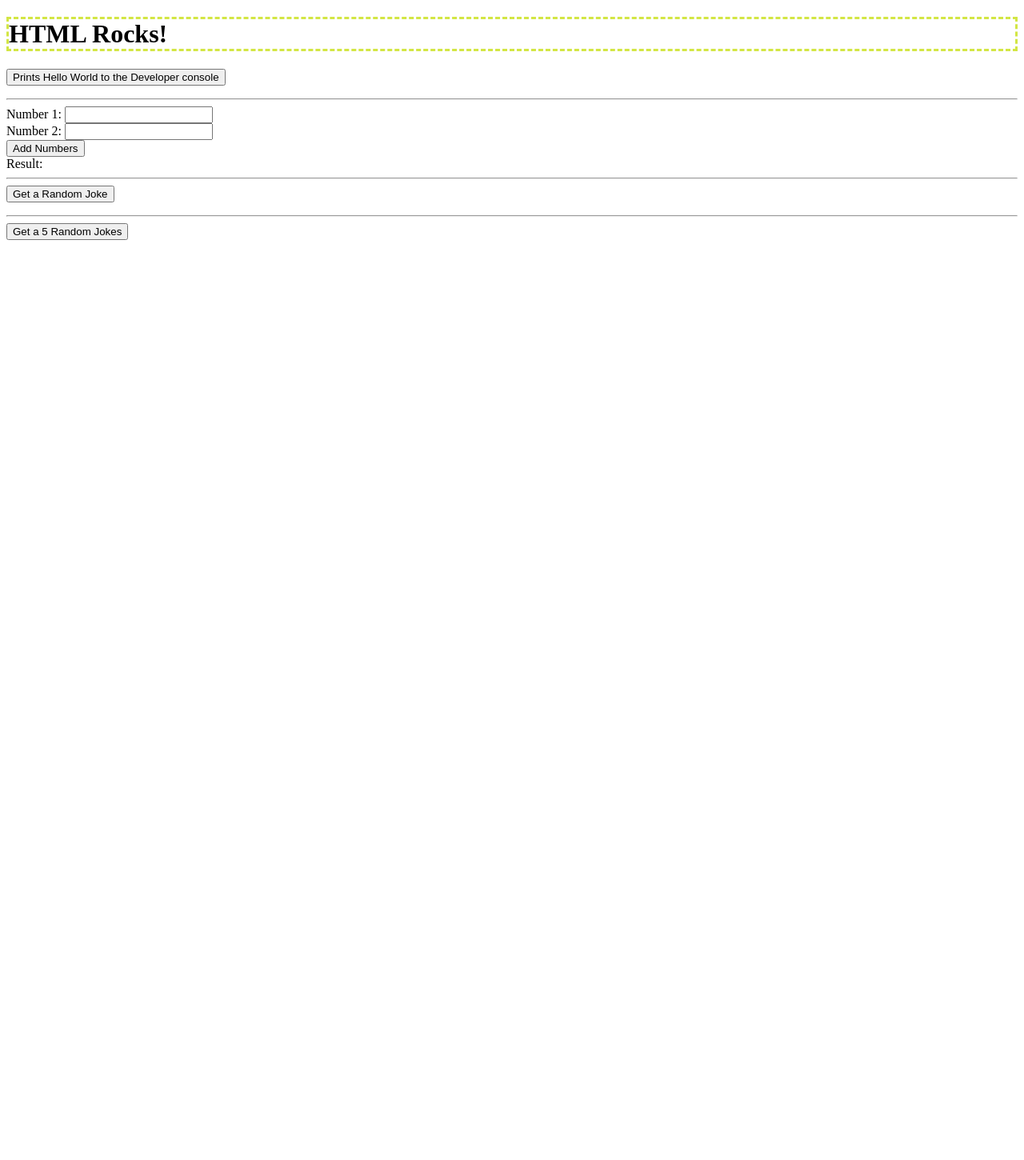
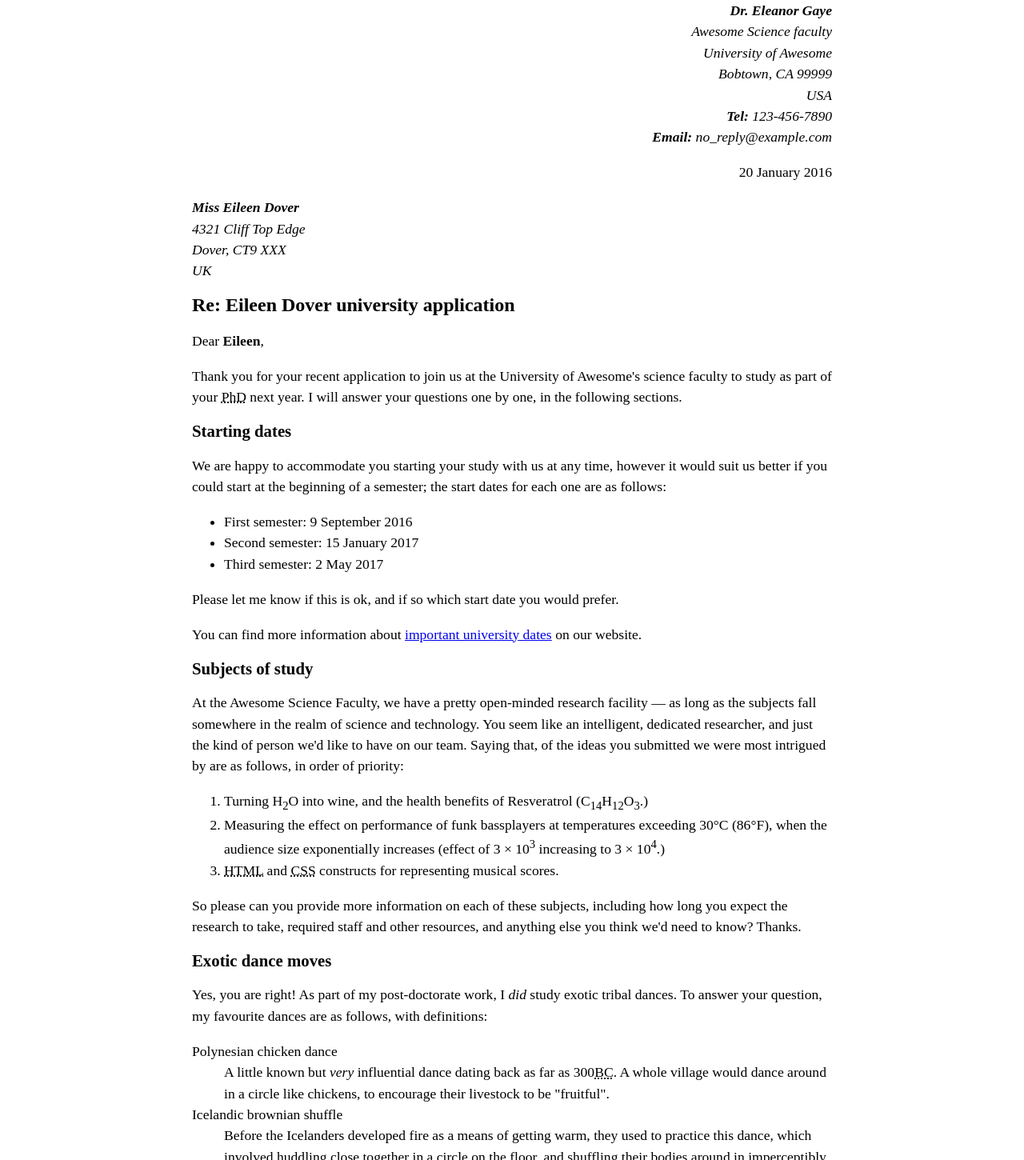
Before and after one commit to mevcaus/M3, a website: page index.html in a window 1280 px wide. Shown: the top 1450 px of the page at 80% size. Before the commit the page ends 800 px from the top, so only its background shows below. Drawn offline with Linux system fonts and the light colour scheme.

Commit message:
finished mod3

```diff
--- a/css/style.css
+++ b/css/style.css
@@ -1,29 +1,24 @@
-h1{
-  border-color: #d3e644;
-  border-style: dashed;
+body {
+  max-width: 800px;
+  margin: 0 auto;
 }
 
-table {
-  border-collapse: collapse;
-  width: 100%;
-  margin-bottom: 20px;
+.sender-column {
+  text-align: right;
 }
 
-th, td {
-  padding: 12px 15px;
-  text-align: left;
-  border-bottom: 1px solid #ddd;
+h1 {
+  font-size: 1.5em;
 }
 
-th {
-  background-color: #f2f2f2;
-  font-weight: bold;
+h2 {
+  font-size: 1.3em;
 }
 
-tbody tr:nth-child(even) {
-  background-color: #f9f9f9;
+p,ul,ol,dl,address {
+  font-size: 1.1em;
 }
 
-tbody tr:hover {
-  background-color: #e9e9e9;
+p, li, dd, dt, address {
+  line-height: 1.5;
 }
--- a/index.html
+++ b/index.html
@@ -9,100 +9,127 @@
   <link rel="stylesheet" href="css/style.css">
   <link rel="shortcut icon" href="img/favicon.ico">
 </head>
+<body>
+  <address class="sender-column">
+    <strong>Dr. Eleanor Gaye</strong><br />
+    Awesome Science faculty<br />
+    University of Awesome<br />
+    Bobtown, CA 99999<br />
+    USA<br />
+    <strong>Tel:</strong> 123-456-7890<br />
+    <strong>Email:</strong> no_reply@example.com
+  </address>
 
-<body>
-  <h1>HTML Rocks!</h1>
+  <p class="sender-column">
+    <time datetime="2016-01-20">20 January 2016</time>
+  </p>
+
+  <address>
+    <strong>Miss Eileen Dover</strong><br />
+    4321 Cliff Top Edge<br />
+    Dover, CT9 XXX<br />
+    UK
+  </address>
+
+  <h1>Re: Eileen Dover university application</h1>
+
   <p>
-    <button  onclick="helloWorld()">Prints Hello World to the Developer console</button>
+    Dear <strong>Eileen</strong>,
   </p>
-  <hr>
-  <form id="addForm">
-    <label for="num1">Number 1:</label>
-    <input type="number" id="num1" name="num1" required>
-    <br>
-    <label for="num2">Number 2:</label>
-    <input type="number" id="num2" name="num2" required>
-    <br>
-    <button type="submit">Add Numbers</button>
-  </form>
+  <p>Thank you for your recent application to join us at the University of Awesome's science faculty to study as part of your <abbr title="Doctorate">PhD</abbr> next year. I will answer your questions one by one, in the following sections.
 
-  <label id="result">Result:</label>
+  </p>
 
-  <hr>
+  <h2>Starting dates</h2>
+  <p>
+    We are happy to accommodate you starting your study with us at any time,
+    however it would suit us better if you could start at the beginning of a
+    semester; the start dates for each one are as follows:
+  </p>
+  <ul>
+    <li>
+      First semester: <time datetime="2016-09-09">9 September 2016</time>
+    </li>
+    <li>
+      Second semester: <time datetime="2017-01-15">15 January 2017</time>
+    </li>
+    <li>
+      Third semester: <time datetime="2017-05-02">2 May 2017</time>
+    </li>
+  </ul>
+  <p>
+    Please let me know if this is ok, and if so which start date you would
+    prefer.
+  </p>
+  <p>
+    You can find more information about <a href="https://my.boisestate.edu">important university dates</a> on our website.
+  </p>
 
-  <button id="jokeButton">Get a Random Joke</button>
-  <p id="joke"></p>
+  <h2>Subjects of study</h2>
+  <p>
+    At the Awesome Science Faculty, we have a pretty open-minded research
+    facility — as long as the subjects fall somewhere in the realm of science
+    and technology. You seem like an intelligent, dedicated researcher, and
+    just the kind of person we'd like to have on our team. Saying that, of the ideas you submitted we were most intrigued by are as follows, in order of priority:
 
-  <hr>
-  <button id="jokeButtonTable">Get a  5 Random Jokes</button>
-  <table id="jokeTable"></table>
+  </p>
+  <ol>
+    <li>Turning H<sub>2</sub>O into wine, and the health benefits of Resveratrol (C<sub>14</sub>H<sub>12</sub>O<sub>3</sub>.)</li>
+    <li>
+      Measuring the effect on performance of funk bassplayers at temperatures
+      exceeding 30&deg;C (86&deg;F), when the audience size
+      exponentially increases (effect of 3 × 10<sup>3</sup> increasing to 3 ×
+      10<sup>4</sup>.)
+    </li>
+    <li>
+      <abbr title="Hypertext Markup Language">HTML</abbr> and <abbr title="Cascading Style Sheets">CSS</abbr> constructs for representing musical scores.
+    </li>
+  </ol>
 
-  <script type="module" script="js/main.js">
-    import {helloWorld, add, fetchRandomJoke, fetch5RandomJokes} from './js/main.js';
+  <p>
+    So please can you provide more information on each of these subjects,
+    including how long you expect the research to take, required staff and
+    other resources, and anything else you think we'd need to know? Thanks.
+  </p>
 
-    // This shows how to assign a function to the window object
-    // so that it can be called from the browser console
-    window.helloWorld = helloWorld;
+  <h2>Exotic dance moves</h2>
+  <p>
+    Yes, you are right! As part of my post-doctorate work, I <i>did</i> study exotic
+    tribal dances. To answer your question, my favourite dances are as
+    follows, with definitions:
+  </p>
+  <dl>
+    <dt>Polynesian chicken dance</dt>
+    <dd>
+      A little known but <i>very</i> influential dance dating back as far as
+      300<abbr title="Before Christ">BC</abbr>. A whole village would dance around
+      in a circle like chickens, to encourage their livestock to be "fruitful".
+    </dd>
 
-    // This shows how to add an event listener to a button in the HTML
-    // and call a function when the button is clicked
-    const form = document.getElementById('addForm');
-    form.addEventListener('submit', function(e) {
-      e.preventDefault();
-      const num1 = parseFloat(document.getElementById('num1').value);
-      const num2 = parseFloat(document.getElementById('num2').value);
-      try{
-        const result = add(num1, num2);
-        document.getElementById('result').textContent = `Result: ${result}`;
-      }catch(e){
-        console.error(e);
-        document.getElementById('result').textContent = `Error: ${e.message}`;
-      }
+    <dt>Icelandic brownian shuffle</dt>
+    <dd>
+      Before the Icelanders developed fire as a means of getting warm, they used to practice this dance, which involved huddling close together in a circle on the floor, and shuffling their bodies around in imperceptibly tiny, very rapid movements. One of my fellow students used to say that he thought this dance inspired modern styles such as Twerking.
+    </dd>
 
-    });
+    <dt>Arctic robot dance</dt>
+    <dd>
+      An interesting example of historic misinformation, English explorers in the 1960s believed to have discovered a new dance style characterized by "robotic", stilted movements, being practiced by inhabitants of Northern Alaska and Canada. Later on however it was discovered that they were just moving like this because they were really cold.
+    </dd>
+  </dl>
 
-    // this shows how to add an event listener to a button in the HTML
-    // that calls a function that fetches a random joke from an API
-    // and displays it on the page
-    const jokebtn = document.getElementById('jokeButton');
-    const jokeresult = document.getElementById('joke');
-    jokebtn.addEventListener('click', async () => {
-      try {
-        jokeresult.textContent = 'Loading...';
-        const joke = await fetchRandomJoke();
-        document.getElementById('joke').textContent = joke;
-      } catch (e) {
-        console.error(e);
-        document.getElementById('joke').textContent = `Error: ${e.message}`;
-      }
-    });
+  <p>
+    For more of my research, see my <a href="https://www.google.com">exotic dance research page</a>
+  </p>
 
-    // this shows how to add an event listener to a button in the HTML
-    // that calls a function that fetches 5 random jokes from an API
-    // and displays them in a table on the page
-    const jokeTableBtn = document.getElementById('jokeButtonTable');
-    const jokeTable = document.getElementById('jokeTable');
-    jokeTableBtn.addEventListener('click', async () => {
-      try {
-        jokeTable.textContent = 'Loading...';
-        const joke = await fetch5RandomJokes();
-        jokeTable.innerHTML = `
-              <thead>
-              <tr>
-                <th>Joke</th>
-              </tr>
-              </thead>
-              <tbody>
-              ${joke.map(j => `<tr><td>${j}</td></tr>`).join('')}
-              </tbody>
-            `;
-      } catch (e) {
-        console.error(e);
-        document.getElementById('joke').textContent = `Error: ${e.message}`;
-      }
-    });
-  </script>
-
+  <p>
+    Yours sincerely,
+  </p>
+  <p>
+    <meta name="author" content="Dr Eleanor Gaye">Dr Eleanor Gaye</meta><br />
+  </p>
+  <p>
+    University of Awesome motto: <q>Be awesome to each other.</q> —
+    <cite>The memoirs of Bill S Preston, <abbr title="Esquire">Esq</abbr></cite>
+  </p>
 </body>
-
 </html>
```
